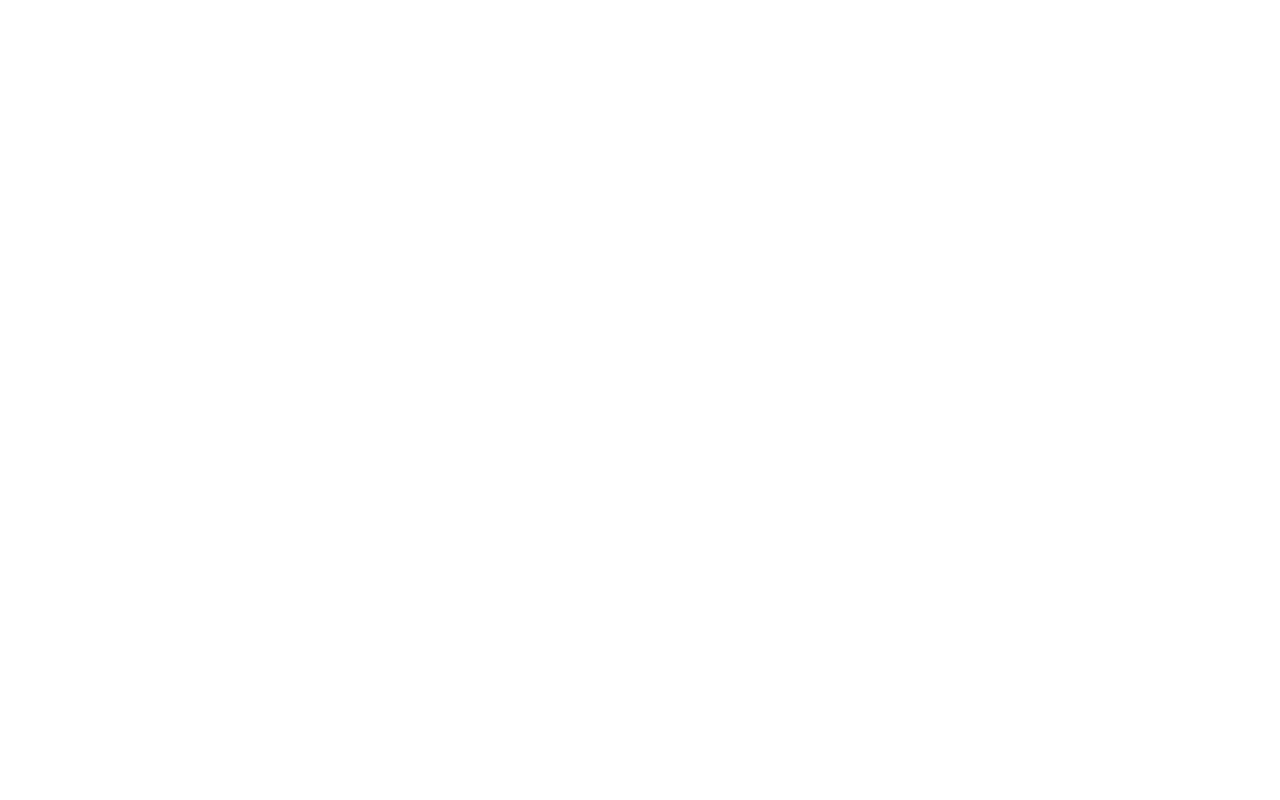
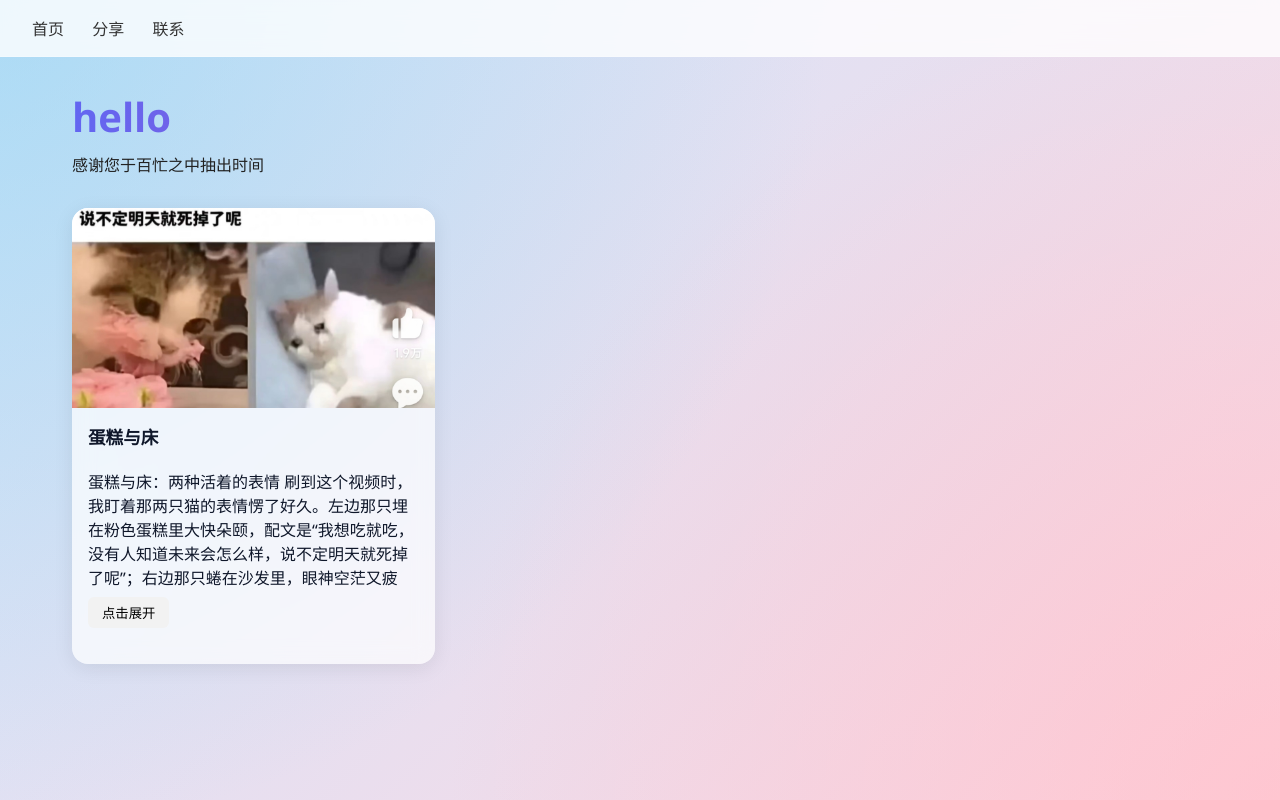
Before and after one commit to kyrrhen/kyrrhen.github.io, a plain HTML site: page 想法/想法页.html in a window 1280 px wide. Drawn offline with Linux system fonts and the light colour scheme.

Commit message:
写了想法页，发了第一篇文章

```diff
--- a/想法/想法页.html
+++ b/想法/想法页.html
@@ -0,0 +1,169 @@
+<!DOCTYPE html>
+<html lang="zh-CN">
+<head>
+    <meta charset="UTF-8">
+    <meta name="viewport" content="width=device-width, initial-scale=1.0">
+    <title>作品 | KYRRHEN</title>
+    <style>
+        * {
+            margin: 0;
+            padding: 0;
+            box-sizing: border-box;
+            font-family: 'Segoe UI', sans-serif;
+        }
+        body {
+            min-height: 100vh;
+            display: flex;
+            flex-direction: column;
+            justify-content: flex-start;
+            align-items: center;
+            color: #0f172a;
+            /* 方案二：稍暖一点的蓝粉渐变 */
+            background:
+                radial-gradient(circle at top left, rgba(135, 206, 235, 0.5), transparent 55%),
+                radial-gradient(circle at bottom right, rgba(255, 182, 193, 0.5), transparent 55%),
+                linear-gradient(135deg, #d0e8ff, #ffd6e0);
+            background-size: 100% 100%;
+            background-attachment: fixed;
+        }
+        /* 导航栏 */
+        nav {
+            background: rgba(255, 255, 255, 0.8);
+            backdrop-filter: blur(10px);
+            padding: 1rem 2rem;
+            position: sticky;
+            top: 0;
+            z-index: 100;
+            border-bottom: 1px solid rgba(255, 255, 255, 0.2);
+            width: 100%;
+        }
+        .modal{
+            display:none;
+            position:fixed;
+            top:0;left:0;
+            width:100%;
+            height:100%;
+            background:rgba(0,0,0,0.8);
+            justify-content:center;align-items:center;z-index:1000;
+        }
+        .modal.active{display:flex;}
+        .modal img{max-width:90%;max-height:90%;object-fit:contain;}
+        nav a {
+            text-decoration: none;
+            color: #333;
+            margin-right: 1.5rem;
+            font-weight: 500;
+            transition: color 0.3s ease;
+        }
+        nav a:hover {
+            color: #6366f1;
+        }
+        /* 容器 */
+        .container {
+            max-width: 1200px;
+            margin: 2rem auto;
+            padding: 0 2rem;
+            width: 100%;
+        }
+        /* 标题 */
+        h1 {
+            font-size: 2.5rem;
+            margin-bottom: 0.5rem;
+            background: linear-gradient(90deg, #6366f1, #ec4899);
+            -webkit-background-clip: text;
+            -webkit-text-fill-color: transparent;
+        }
+        /* 修改副标题颜色为更深的黑色 */
+        .subtitle {
+            color: #222; /* 从#666改为#222，更黑 */
+            margin-bottom: 2rem;
+        }
+        /* 照片网格 */
+        .photo-grid {
+            display: grid;
+            grid-template-columns: repeat(auto-fill, minmax(280px, 1fr));
+            gap: 1.5rem;
+        }
+        .photo-card {
+            background: rgba(255, 255, 255, 0.7);
+            backdrop-filter: blur(10px);
+            border-radius: 16px;
+            overflow: hidden;
+            box-shadow: 0 4px 20px rgba(0, 0, 0, 0.08);
+            transition: all 0.3s ease;
+            cursor: pointer;
+        }
+        .photo-card:hover {
+            transform: translateY(-8px);
+            box-shadow: 0 12px 30px rgba(99, 102, 241, 0.2);
+        }
+        .photo-card img {
+            width: 100%;
+            height: 200px;
+            object-fit: cover;
+            display: block;
+        }
+        .photo-info {
+            padding: 1rem;
+        }
+        .photo-info h3 {
+            font-size: 1.1rem;
+            margin-bottom: 0.3rem;
+        }
+        .photo-info p {
+            font-size: 0.9rem;
+            color: #666;
+        }
+    </style>
+</head>
+<body>
+    <nav>
+        <a href="../index.html">首页</a>
+        <a href="work.html">分享</a>
+        <a href="#">联系</a>
+    </nav>
+    <div class="container">
+        <h1>hello</h1>
+        <p class="subtitle">感谢您于百忙之中抽出时间</p>
+        <div class="photo-grid">
+            <div class="photo-card">
+                <img src="蛋糕与床.jpg" alt="照片1" onclick="openModal(this.src)">
+                <div class="photo-info">
+                    <h3>蛋糕与床</h3>
+                    <div style="max-width:700px;margin:20px 0;">
+                    <div id="textWrap" style="overflow:hidden;max-height:120px;transition:all 0.3s;">
+                        蛋糕与床：两种活着的表情
+
+                        刷到这个视频时，我盯着那两只猫的表情愣了好久。左边那只埋在粉色蛋糕里大快朵颐，配文是“我想吃就吃，没有人知道未来会怎么样，说不定明天就死掉了呢”；右边那只蜷在沙发里，眼神空茫又疲惫，配文是“在醒来后，发现自己还活着”。
+
+                        这像极了两种截然不同的人生剧本：一种是把每一天都当作最后一天过，及时行乐，不问明天；另一种是把每一天都当作铺垫，为了未来的安稳，在当下咬牙坚持。可当“明天”真的到来时，两种剧本的结局，却有着天差地别的情绪重量。
+
+                        前一天，我们抱着“说不定明天就死掉了”的念头，肆无忌惮地享受当下：吃最甜的蛋糕，买最想要的东西，把所有责任和计划都抛在脑后。每一次放纵都带着破釜沉舟的决绝，仿佛这样就能对抗对未来的恐惧。可当第二天阳光照进房间，我们发现自己还好好活着时，狂欢后的空茫就会瞬间涌来。昨天的放纵变成了今天的负担：胃里的油腻感、钱包里的余额、待办清单上的红圈，都在提醒我们“昨天的快乐，是要今天买单的”。我们会突然发现，自己并没有真的做好“明天就死掉”的准备，那些被刻意忽略的责任和未来，依然沉甸甸地压在肩上。就像视频里那只猫，前一天还在肆无忌惮地舔舐奶油，第二天却只能蜷缩在沙发里，眼神里没有了前一天的鲜活，只剩下“怎么还活着”的疲惫和茫然。
+
+                        另一种活法，是前一天为后一天做足准备，第二天醒来时，发现自己还活着，于是满心欢喜地迎接新的一天。前一天的夜晚，我们可能在挑灯夜读，为了一场考试；可能在加班赶工，为了一个项目；可能在健身跑步，为了更健康的身体；也可能在整理行囊，为了一场期待已久的旅行。我们放弃了当下的享乐，忍受着疲惫和枯燥，因为我们相信“明天会更好”，相信今天的每一份付出，都会在明天开出花来。当第二天的阳光照进房间，我们发现自己还活着时，那种开心是踏实而厚重的。我们会庆幸自己还能继续为目标努力，还能去见想见的人，还能去完成未竟的梦想。昨天的坚持不再是负担，而是变成了今天的底气——我们知道，自己没有浪费生命，每一步都走得坚定而有意义。这就像我们为了一场旅行提前做好攻略、订好机票，第二天醒来发现航班没有取消、天气格外晴朗时，那种雀跃是发自内心的；就像我们为了考试熬夜复习，第二天拿到成绩单发现自己及格甚至优秀时，那种释然是无可替代的。
+
+                        这两种活法，其实都在追问同一个问题：我们该如何面对“活着”这件事？“及时行乐”的人，害怕的是“来不及”，所以用狂欢对抗虚无；“为明天准备”的人，害怕的是“没准备好”，所以用坚持对抗焦虑。可真正的活着，从来不是非此即彼的选择。我们可以在今天吃一块蛋糕，也可以在明天为了健康去跑步；我们可以在当下享受片刻的放纵，也可以在未来为了目标继续前行。重要的不是“昨天做了什么”，而是“今天醒来时，我们是否还能带着对生活的热爱，继续走下去”。视频里的两只猫，其实都是我们自己的缩影。我们都有过“想吃就吃”的冲动，也都有过“为明天努力”的时刻。而真正的成长，或许就是在这两种状态之间找到平衡：既不因为害怕明天而挥霍今天，也不因为执着明天而辜负当下。当我们醒来发现自己还活着时，与其空茫或焦虑，不如笑着对自己说：“还好，我还活着，还能继续吃蛋糕，也能继续为明天努力。”
+                    </div>
+                    <button onclick="
+                        let wrap = document.getElementById('textWrap');
+                        let btn = this;
+                        if(wrap.style.maxHeight == '120px'){
+                        wrap.style.maxHeight = '2000px';
+                        btn.innerText = '点击收起';
+                        }else{
+                        wrap.style.maxHeight = '120px';
+                        btn.innerText = '点击展开';
+                        }
+                    " style="margin-top:8px;padding:6px 14px;border:none;border-radius:6px;background:#f2f2f2;cursor:pointer;">
+                        点击展开
+                    </button>
+                    </div>
+                </div>
+            </div>
+        </div>
+    </div>
+    <div class="modal" onclick="closeModal()"><img src="" alt="放大图片"></div>
+    <script>function openModal(src){document.querySelector('.modal img').src=src;
+    document.querySelector('.modal').classList.add('active');}function closeModal(){document.querySelector('.modal').classList.remove('active');}</script>
+</body>
+</html>
```
Also changed, not shown: index.html (+17 -6 lines), 想法.html (deleted, +0 -1 lines), 想法/蛋糕与床.jpg (added).
